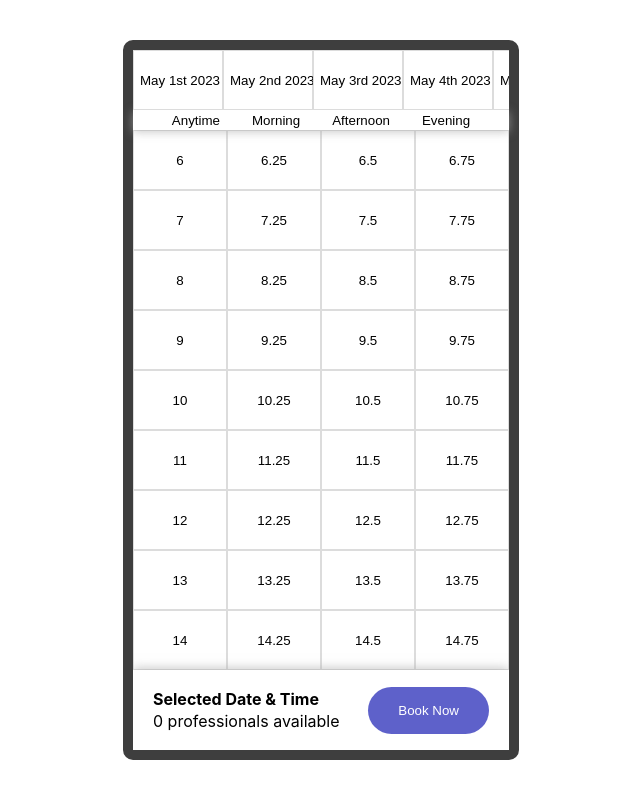
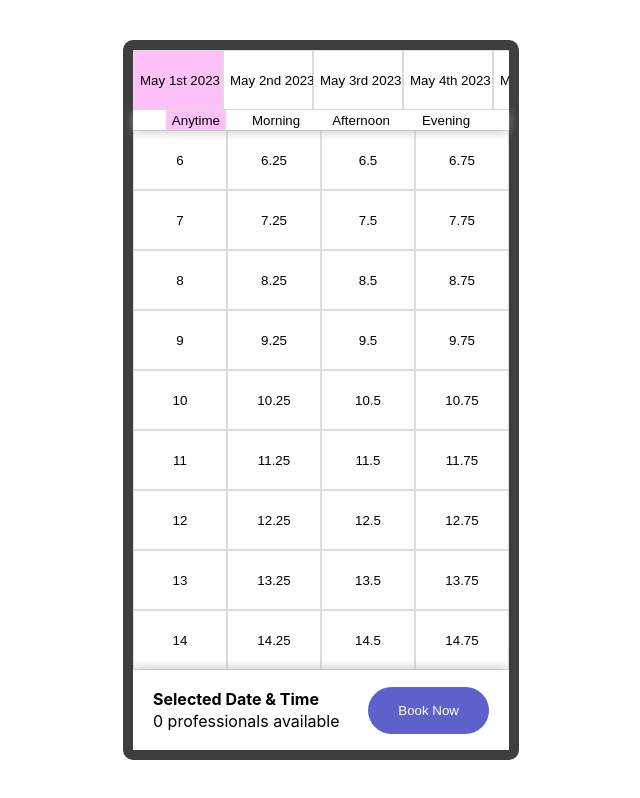
Before and after one commit to johnsn27/soloTest, a React (Create React App) app: page / in a window 1280 px wide. Shown: the whole page, without its empty margins (319-959 px from the left). Built offline with nearby package versions, Linux system fonts and the light colour scheme.

Commit message:
T7 - When the page loads, the first day & first period are selected automatically

```diff
--- a/src/RootStore.ts
+++ b/src/RootStore.ts
@@ -30,6 +30,9 @@ class RootStore {
       startDate.add(1, "day");
     }
 
+    this.selectedDay = this.days[0];
+    this.selectedPeriod = this.periods[0];
+
     this.times = [];
 
     for (let hour = 6; hour < 22; hour++) {
--- a/src/components/DayItem.tsx
+++ b/src/components/DayItem.tsx
@@ -14,6 +14,9 @@ const DayItem = ({ day, rootStore }: Props) => {
     setSelectedDay(day);
   };
 
+  console.log('selectedDay', selectedDay)
+  console.log('day', day)
+
   return (
     <button
       className={`dayItem ${selectedDay === day ? "selected" : ""}`}
```
